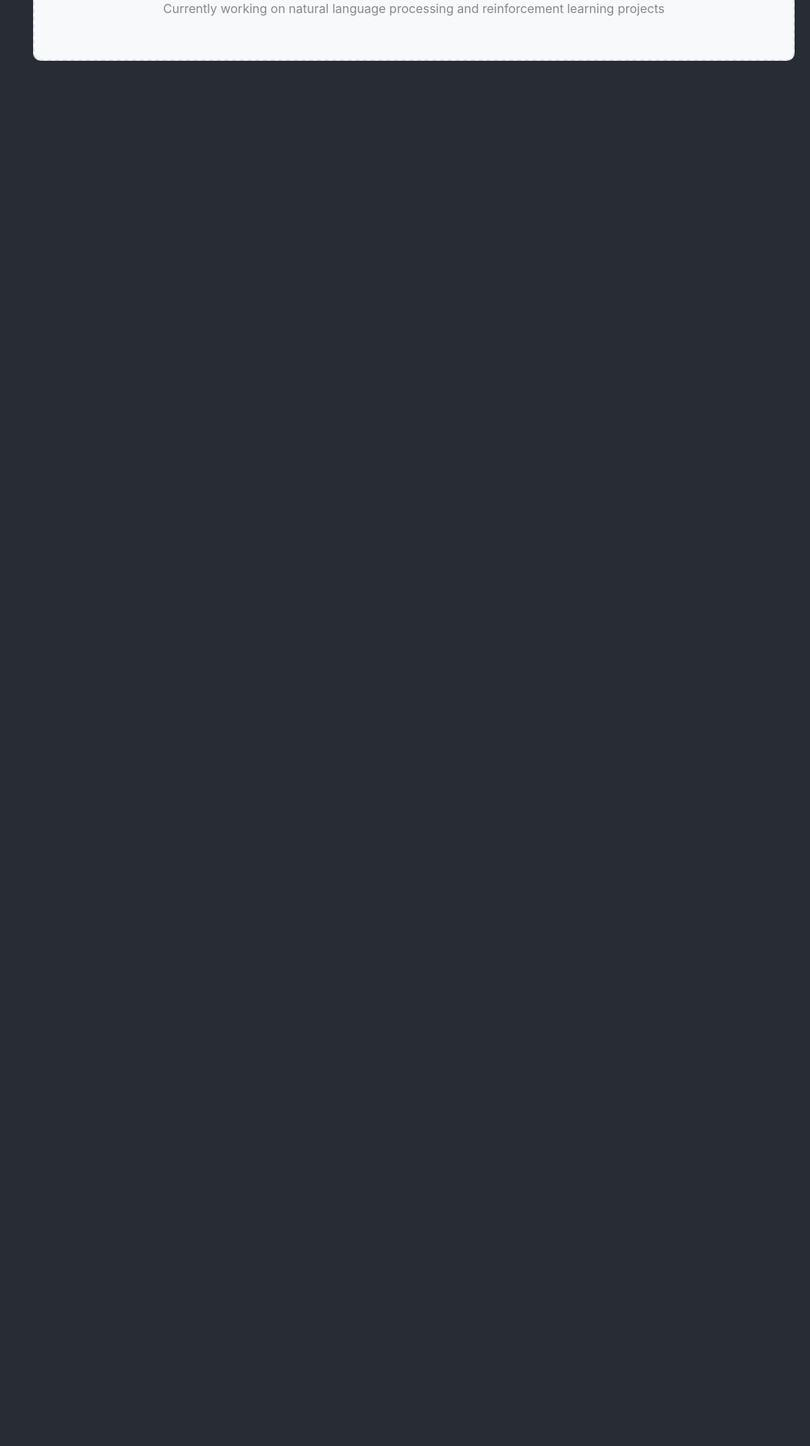
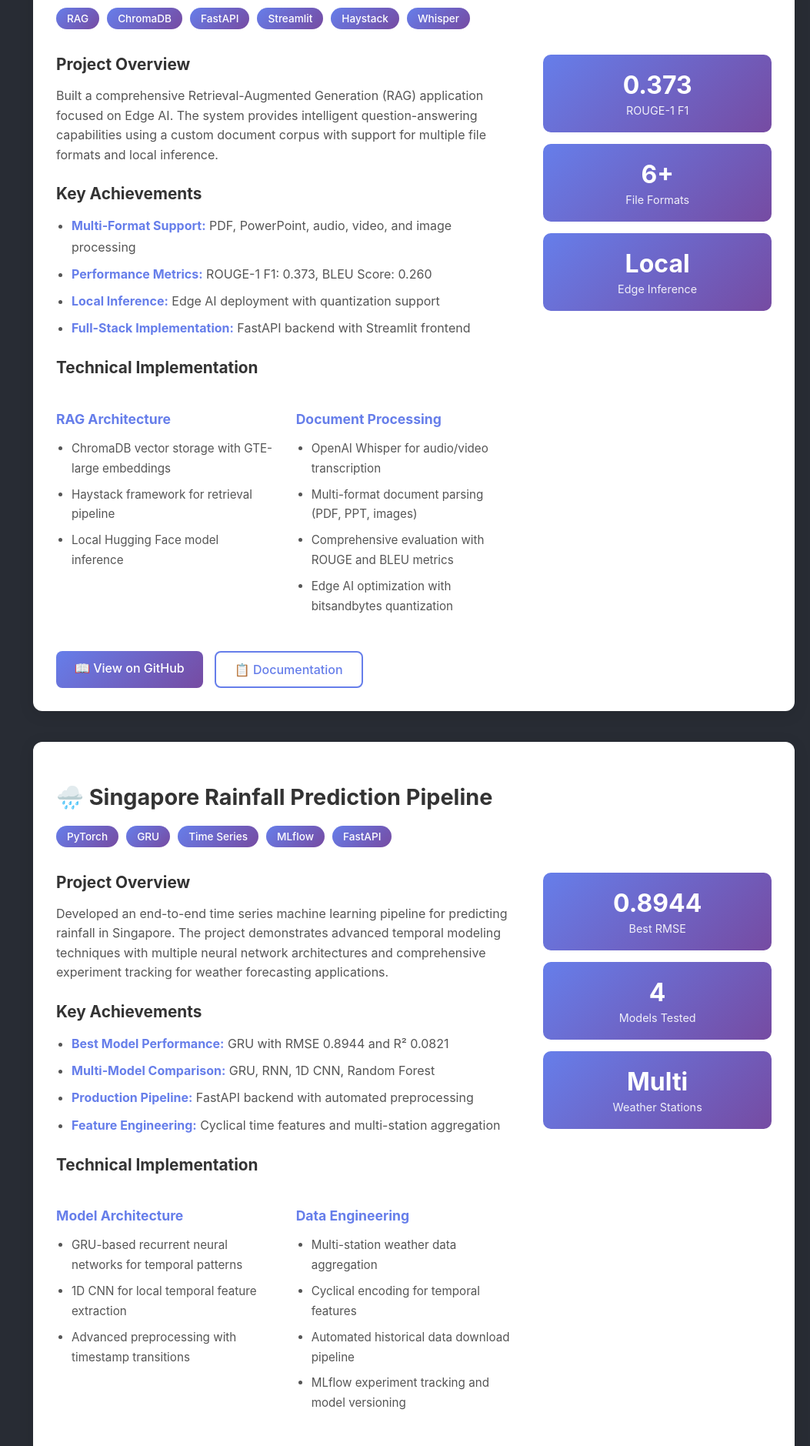
Before and after one commit to fabiantoh98/fabiantoh98.github.io, a React (Create React App) app: page /ml_projects in a window 1280 px wide. Shown: the part 1300-3179 px from the top of the page at 77% size, without its empty margins (227-1280 px from the left). Before the commit the page ends 1479 px from the top, so only its background shows below. Built offline with nearby package versions, Linux system fonts and the light colour scheme.

Commit message:
added rainfall prediction and rag projects

```diff
--- a/src/pages/ml_projects.jsx
+++ b/src/pages/ml_projects.jsx
@@ -87,10 +87,163 @@ const MLProjects = () => {
                     </div>
                 </div>
 
-                <div className="coming-soon">
-                    <h3>🚀 More Projects Coming Soon</h3>
-                    <p>Currently working on natural language processing and reinforcement learning projects</p>
+                <div className="project-detailed">
+                    <div className="project-main">
+                        <h2>🤖 Edge AI RAG Bot</h2>
+                        <div className="tech-badges">
+                            <span className="badge">RAG</span>
+                            <span className="badge">ChromaDB</span>
+                            <span className="badge">FastAPI</span>
+                            <span className="badge">Streamlit</span>
+                            <span className="badge">Haystack</span>
+                            <span className="badge">Whisper</span>
+                        </div>
+
+                        <div className="project-content">
+                            <div className="project-description">
+                                <h3>Project Overview</h3>
+                                <p>
+                                    Built a comprehensive Retrieval-Augmented Generation (RAG) application focused on Edge AI.
+                                    The system provides intelligent question-answering capabilities using a custom document corpus
+                                    with support for multiple file formats and local inference.
+                                </p>
+
+                                <h3>Key Achievements</h3>
+                                <ul>
+                                    <li><strong>Multi-Format Support:</strong> PDF, PowerPoint, audio, video, and image processing</li>
+                                    <li><strong>Performance Metrics:</strong> ROUGE-1 F1: 0.373, BLEU Score: 0.260</li>
+                                    <li><strong>Local Inference:</strong> Edge AI deployment with quantization support</li>
+                                    <li><strong>Full-Stack Implementation:</strong> FastAPI backend with Streamlit frontend</li>
+                                </ul>
+
+                                <h3>Technical Implementation</h3>
+                                <div className="technical-details">
+                                    <div className="detail-section">
+                                        <h4>RAG Architecture</h4>
+                                        <ul>
+                                            <li>ChromaDB vector storage with GTE-large embeddings</li>
+                                            <li>Haystack framework for retrieval pipeline</li>
+                                            <li>Local Hugging Face model inference</li>
+                                        </ul>
+                                    </div>
+
+                                    <div className="detail-section">
+                                        <h4>Document Processing</h4>
+                                        <ul>
+                                            <li>OpenAI Whisper for audio/video transcription</li>
+                                            <li>Multi-format document parsing (PDF, PPT, images)</li>
+                                            <li>Comprehensive evaluation with ROUGE and BLEU metrics</li>
+                                            <li>Edge AI optimization with bitsandbytes quantization</li>
+                                        </ul>
+                                    </div>
+                                </div>
+                            </div>
+
+                            <div className="project-stats">
+                                <div className="stat-card">
+                                    <div className="stat-number">0.373</div>
+                                    <div className="stat-label">ROUGE-1 F1</div>
+                                </div>
+                                <div className="stat-card">
+                                    <div className="stat-number">6+</div>
+                                    <div className="stat-label">File Formats</div>
+                                </div>
+                                <div className="stat-card">
+                                    <div className="stat-number">Local</div>
+                                    <div className="stat-label">Edge Inference</div>
+                                </div>
+                            </div>
+                        </div>
+
+                        <div className="project-links">
+                            <a href="https://github.com/fabiantoh98/edge_ai_rag_bot" target="_blank" rel="noopener noreferrer" className="primary-link">
+                                📖 View on GitHub
+                            </a>
+                            <a href="https://github.com/fabiantoh98/edge_ai_rag_bot#readme" target="_blank" rel="noopener noreferrer" className="secondary-link">
+                                📋 Documentation
+                            </a>
+                        </div>
+                    </div>
                 </div>
+
+                <div className="project-detailed">
+                    <div className="project-main">
+                        <h2>🌧️ Singapore Rainfall Prediction Pipeline</h2>
+                        <div className="tech-badges">
+                            <span className="badge">PyTorch</span>
+                            <span className="badge">GRU</span>
+                            <span className="badge">Time Series</span>
+                            <span className="badge">MLflow</span>
+                            <span className="badge">FastAPI</span>
+                        </div>
+
+                        <div className="project-content">
+                            <div className="project-description">
+                                <h3>Project Overview</h3>
+                                <p>
+                                    Developed an end-to-end time series machine learning pipeline for predicting rainfall in Singapore.
+                                    The project demonstrates advanced temporal modeling techniques with multiple neural network architectures
+                                    and comprehensive experiment tracking for weather forecasting applications.
+                                </p>
+
+                                <h3>Key Achievements</h3>
+                                <ul>
+                                    <li><strong>Best Model Performance:</strong> GRU with RMSE 0.8944 and R² 0.0821</li>
+                                    <li><strong>Multi-Model Comparison:</strong> GRU, RNN, 1D CNN, Random Forest</li>
+                                    <li><strong>Production Pipeline:</strong> FastAPI backend with automated preprocessing</li>
+                                    <li><strong>Feature Engineering:</strong> Cyclical time features and multi-station aggregation</li>
+                                </ul>
+
+                                <h3>Technical Implementation</h3>
+                                <div className="technical-details">
+                                    <div className="detail-section">
+                                        <h4>Model Architecture</h4>
+                                        <ul>
+                                            <li>GRU-based recurrent neural networks for temporal patterns</li>
+                                            <li>1D CNN for local temporal feature extraction</li>
+                                            <li>Advanced preprocessing with timestamp transitions</li>
+                                        </ul>
+                                    </div>
+
+                                    <div className="detail-section">
+                                        <h4>Data Engineering</h4>
+                                        <ul>
+                                            <li>Multi-station weather data aggregation</li>
+                                            <li>Cyclical encoding for temporal features</li>
+                                            <li>Automated historical data download pipeline</li>
+                                            <li>MLflow experiment tracking and model versioning</li>
+                                        </ul>
+                                    </div>
+                                </div>
+                            </div>
+
+                            <div className="project-stats">
+                                <div className="stat-card">
+                                    <div className="stat-number">0.8944</div>
+                                    <div className="stat-label">Best RMSE</div>
+                                </div>
+                                <div className="stat-card">
+                                    <div className="stat-number">4</div>
+                                    <div className="stat-label">Models Tested</div>
+                                </div>
+                                <div className="stat-card">
+                                    <div className="stat-number">Multi</div>
+                                    <div className="stat-label">Weather Stations</div>
+                                </div>
+                            </div>
+                        </div>
+
+                        <div className="project-links">
+                            <a href="https://github.com/fabiantoh98/rainfall_prediction" target="_blank" rel="noopener noreferrer" className="primary-link">
+                                📖 View on GitHub
+                            </a>
+                            <a href="https://github.com/fabiantoh98/rainfall_prediction#readme" target="_blank" rel="noopener noreferrer" className="secondary-link">
+                                📋 Documentation
+                            </a>
+                        </div>
+                    </div>
+                </div>
+
             </div>
         </div>
     );
```
